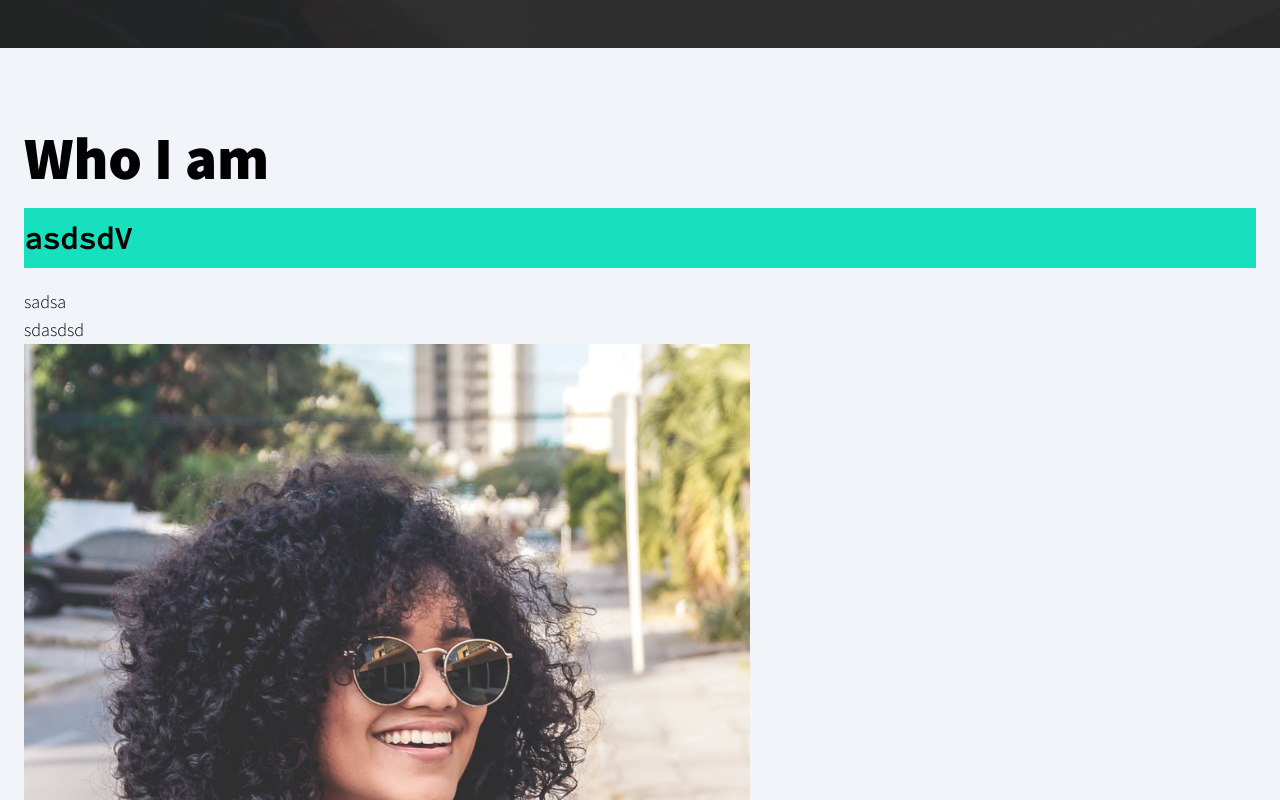
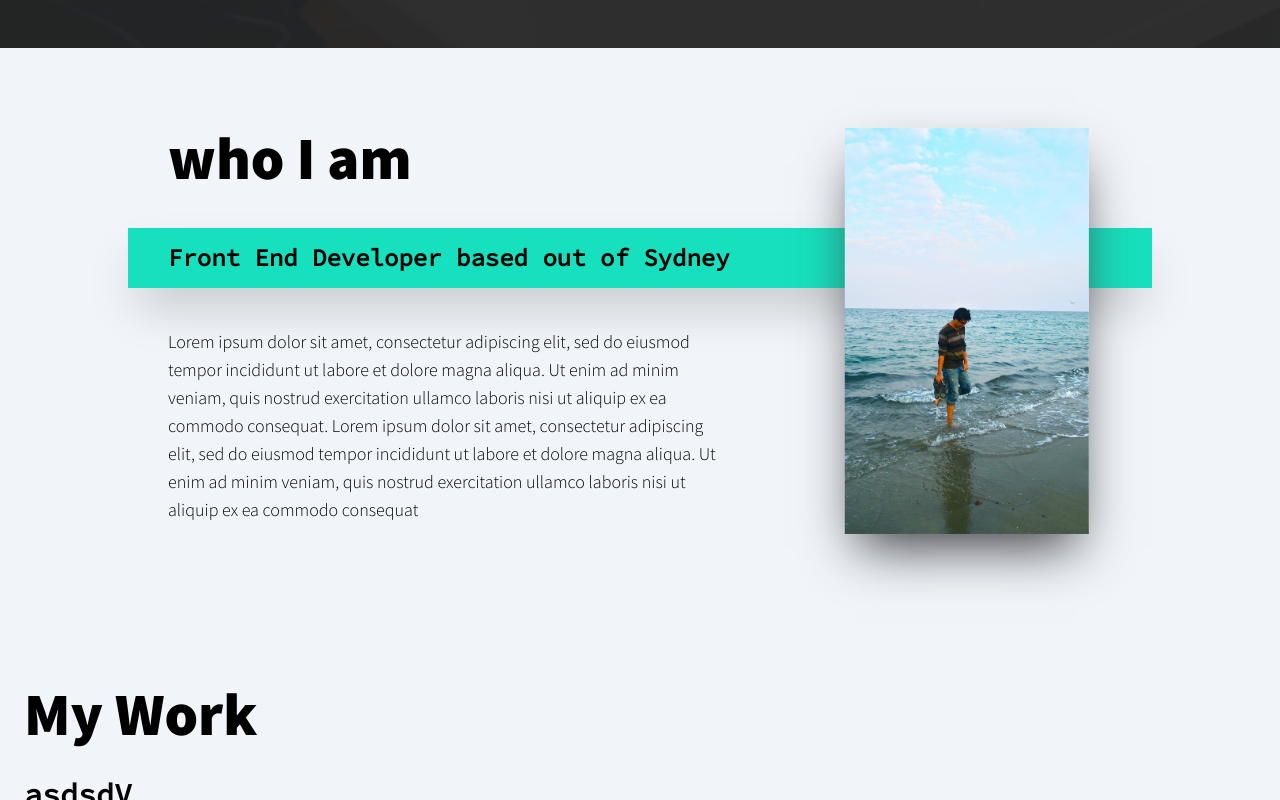
Before and after one commit to ashesdangol/demo-portfolio, a React (Create React App) app in the folder front-end/: page / in a window 1280 px wide. Shown: the part 1600-2400 px from the top of the page. Built offline with nearby package versions, Linux system fonts and the light colour scheme.

Commit message:
add about me section

```diff
--- a/front-end/src/components/AboutMe.jsx
+++ b/front-end/src/components/AboutMe.jsx
@@ -1,16 +1,27 @@
 import React from 'react';
+import CardImageVertical from './global-components/CardImageVertical';
+import aboutMe from '../datas/aboutMe';
 
 function AboutMe(props){
     return(
 
     <section className="about-me" id={props.id}>
-        <h2 className='section__title section__title--about-me'>Who I am</h2>
-        <p className='section__subtitle section__subtitle--bgcolor section__title--subtitle-about-me'>asdsdV</p>
-        <div className="about-me__body">
-            <p>sadsa</p>
-            <p>sdasdsd</p>
-            <img src="/assets/images/eduardo__2x.png" alt="more about me" />
+        <div className="about-me__title-wrapper">
+            <h2 className='section__title about-me__title'>{aboutMe.title}</h2>
+
+            <p className='section__subtitle section__subtitle--bgcolor about-me__subtitle shadow-2xl'>{aboutMe.subtitle}</p>
+
+            <CardImageVertical imgSrc={aboutMe.imgUrl} className="about-me__img" alt="more about me" loading="lazy"/>
+
+
+            <div className="about-me__body">
+                <p>{aboutMe.content}</p>
+
+            </div>
+
         </div>
+
+
     </section>
 
     )
--- a/front-end/src/components/Navbar.jsx
+++ b/front-end/src/components/Navbar.jsx
@@ -42,7 +42,7 @@ function Navbar(){
         )
     }
     return(
-        <section className='main-nav-bar'>
+        <section className='main-nav-bar shadow-2xl drop-shadow-2xl'>
             <nav className={(isOpen ? "nav-wrapper open-menu":"nav-wrapper")}>
             <div className="nav container">
                 <Link to="/" className="site-title drop-shadow-xl">Ashes Dangol</Link>
--- /dev/null
+++ b/front-end/src/components/global-components/CardImageVertical.jsx
@@ -0,0 +1,11 @@
+import React from 'react';
+
+function CardImageVertical(props){
+    return(
+
+        <img  className={`shadow-2xl shadow-zinc-700 ${props.className} object-cover object-top w-[244px] h-[406px]` }src={props.imgSrc} loading={props.loading} alt={props.alt} />
+
+    );
+}
+
+export default CardImageVertical;
--- /dev/null
+++ b/front-end/src/datas/aboutMe.js
@@ -0,0 +1,15 @@
+
+const imageUrl ="Profile3.jpeg";
+
+
+const aboutMe =
+    {
+        title:"who I am",
+        subtitle:"Front End Developer based out of Sydney",
+        imgUrl:"/assets/images/"+imageUrl,
+        content:"Lorem ipsum dolor sit amet, consectetur adipiscing elit, sed do eiusmod tempor incididunt ut labore et dolore magna aliqua. Ut enim ad minim veniam, quis nostrud exercitation ullamco laboris nisi ut aliquip ex ea commodo consequat. Lorem ipsum dolor sit amet, consectetur adipiscing elit, sed do eiusmod tempor incididunt ut labore et dolore magna aliqua. Ut enim ad minim veniam, quis nostrud exercitation ullamco laboris nisi ut aliquip ex ea commodo consequat"
+
+      }
+
+
+  export default aboutMe;
--- /dev/null
+++ b/front-end/src/styles/components/aboutme/_index.scss
@@ -0,0 +1 @@
+@forward 'about-me';
--- /dev/null
+++ b/front-end/src/styles/components/aboutme/about-me.scss
@@ -0,0 +1,44 @@
+
+.about-me__title-wrapper{
+    position: relative;
+
+    display: flex;
+    flex-direction: column;
+    align-items: center;
+    text-align: center;
+    @apply gap-5;
+}
+.about-me__subtitle{
+    width: 100%;
+    max-width: 310px;
+    font-size: 1.5rem;
+    @apply px-5;
+    @screen mdLg{
+        max-width:500px;
+        @apply px-10;
+    }
+    @screen lg{
+        max-width:100%;
+    }
+
+}
+
+@screen lg{
+    .about-me__title-wrapper{
+       @apply max-w-screen-lg mx-auto;
+       text-align:left;
+       align-items: start;
+    }
+    .about-me__title{
+        @apply px-10;
+    }
+    .about-me__body{
+        max-width:557px;
+        @apply ml-10;
+    }
+    .about-me__img{
+        position: absolute;
+        right: 5%;
+        transform:translateX(-5%)
+    }
+}
--- a/front-end/src/styles/styles.scss
+++ b/front-end/src/styles/styles.scss
@@ -6,3 +6,4 @@
 @forward 'components/loaders';
 @forward 'components/intro';
 @forward 'components/services';
+@forward 'components/aboutme';
```
Also changed, not shown: front-end/public/assets/images/profile3.jpeg (added).
